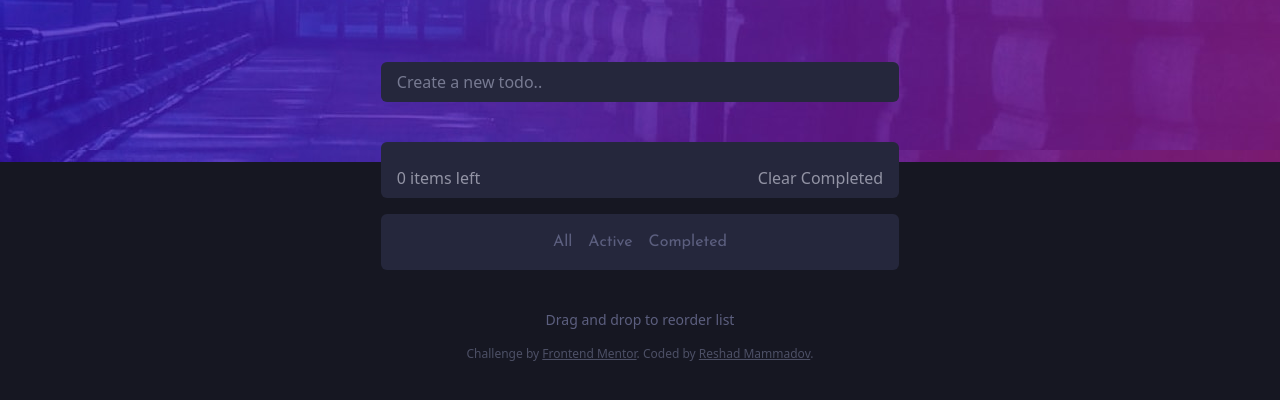
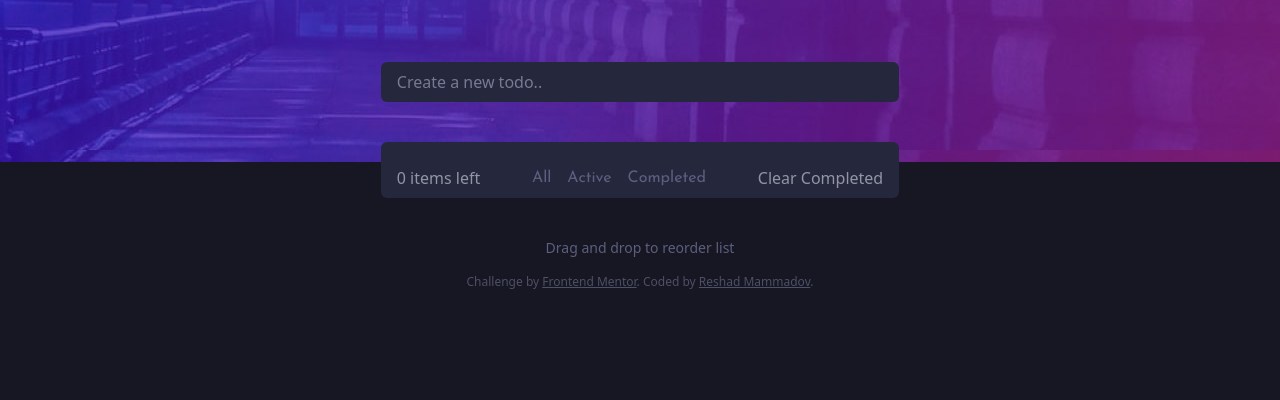
Before and after one commit to resad505/todo__app, a plain HTML site: page index.html in a window 1280 px wide. Shown: the part 138-538 px from the top of the page. Drawn offline with nearby package versions, Linux system fonts and the light colour scheme.

Commit message:
style: position filter buttons responsively inside status bar

```diff
--- a/index.html
+++ b/index.html
@@ -61,27 +61,28 @@
         class=" m-auto dark:bg-navy-900 outline-none w-full bg-white dark:text-purple-300 text-navy-850 m-auto mt-10 py-2 px-4 rounded-md"
         type="text" placeholder="Create a new todo.." aria-label="Create a new todo">
     </form>
-    <section class="dark:bg-navy-900 bg-white dark:text-purple-300 text-purple-800  w-9/10 m-auto mt-10 rounded-md"
+    <section
+      class="dark:bg-navy-900 bg-white dark:text-purple-300 text-purple-800  w-9/10 m-auto mt-10 rounded-md mb-24 md:mb-0"
       id="tasks">
       <ul class="flex flex-col justify-center">
 
       </ul>
-      <section id="status" class="flex justify-between mt-4 py-2 px-4 text-gray-600">
+      <section id="status" class="flex justify-between mt-4 py-2 px-4 text-gray-600 relative items-center">
         <div>
           <p><span id="items__left">0</span><span id="items__text"> items left</span></p>
         </div>
+        <div
+          class="absolute top-full left-0 w-full mt-4 flex gap-4 justify-center py-4 px-6 bg-white dark:bg-navy-900 rounded-md shadow-md md:static md:w-auto md:p-0 md:mt-0 md:bg-transparent md:dark:bg-transparent md:shadow-none font-sans-700 text-gray-600 dark:text-purple-600 cursor-pointer">
+          <button id="all" class="hover:text-blue-500">All</button>
+          <button id="activeTasks" class="hover:text-blue-500">Active</button>
+          <button id="completedTasks" class="hover:text-blue-500">Completed</button>
+        </div>
+
         <button id="clearCompletedBtn">Clear Completed</button>
       </section>
+
     </section>
-    <section
-      class="flex justify-center gap-4 mt-4 px-6 py-4 bg-white dark:bg-navy-900 w-9/10 m-auto rounded-md items-center">
-      <div class="flex gap-4 justify-center text-gray-600
-         dark:text-purple-600 cursor-pointer font-sans-700">
-        <button id="all" class="hover:text-blue-500">All</button>
-        <button id="activeTasks" class="hover:text-blue-500">Active</button>
-        <button id="completedTasks" class="hover:text-blue-500">Completed</button>
-      </div>
-    </section>
+
 
   </main>
   <footer>
```
